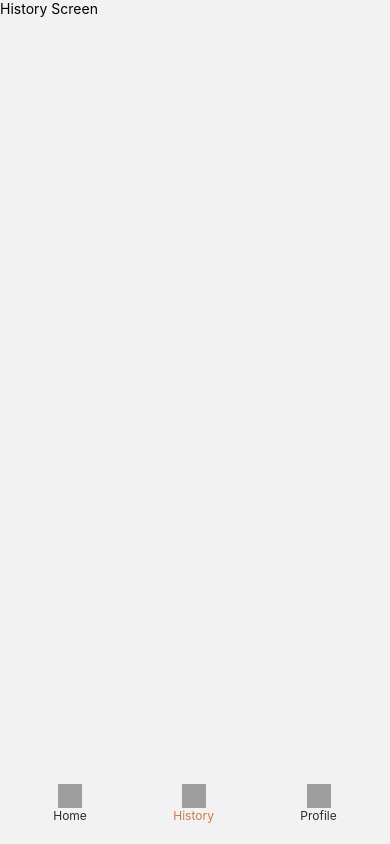
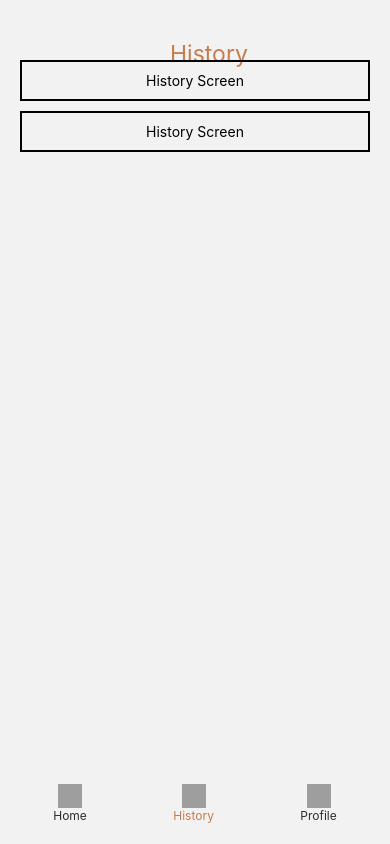
Before and after one commit to hngx-org/self-help-book, a React Native app: screen /Main in a window 390 px wide. Both pictures are taken after a click on the button "History". Built offline with nearby package versions, Linux system fonts and the light colour scheme; grey boxes are pictures that could not be loaded.

Commit message:
completed history screen

```diff
--- a/navigation/StackNavigation.js
+++ b/navigation/StackNavigation.js
@@ -4,6 +4,7 @@ import SignupScreen from '../screens/SignupScreen';
 import HomeScreen from '../screens/HomeScreen';
 import OnboardingScreen from "../screens/OnboardingScreen";
 import { TabNavigation } from "./TabNavigation";
+import SubscriptionScreen from "../screens/SubscriptionScreen";
 
 const Stack = createStackNavigator();
 
@@ -11,6 +12,7 @@ export function StackNavigation() {
   return (
     <Stack.Navigator initialRouteName="Onboarding" screenOptions={{ headerShown: false}}>
       <Stack.Screen name="Onboarding" component={OnboardingScreen} />
+      <Stack.Screen name="Subscription" component={SubscriptionScreen} />
       <Stack.Screen name="Main" component={TabNavigation}/>
       <Stack.Screen name="Home" component={HomeScreen} />
       <Stack.Screen name="Login" component={LoginScreen} />
--- a/screens/HistoryScreen.js
+++ b/screens/HistoryScreen.js
@@ -1,12 +1,27 @@
-import React from "react";
-import { View } from "react-native";
+import React, { useState } from "react";
+import { FlatList, SafeAreaView, View } from "react-native";
 import { Text } from "react-native";
 
 const HistoryScreen = () =>{
+
+    const [data, setData] = useState(['My name', 'Tunde'])
     return(
-        <View>
-            <Text>History Screen</Text>
-        </View>
+        <SafeAreaView style={{flex: 1}}>
+            <View style={{position:'absolute', padding: 20,left: 150}}>
+                <Text style={{ fontSize: 23, marginTop: 20, color:'#C67C4E'}}>History</Text>
+            </View>
+            <View style={{marginTop: 50, flex: 1}}>
+            <FlatList
+            style={{paddingHorizontal: 20, flex: 1}}
+                    data={data}
+                    renderItem={({ item }) => (
+            <Text style={{borderWidth: 2, borderColor:'black', textAlign:'center', padding: 10, marginTop: 10}}>History Screen</Text>
+                      )}
+                    keyExtractor={(item, index) => index.toString()} // Use index as key
+      // Other props like numColumns, horizontal, etc. can be added here
+                    />
+            </View>
+        </SafeAreaView>
     )
 }
 
--- a/screens/SignupScreen.js
+++ b/screens/SignupScreen.js
@@ -5,7 +5,7 @@ export default function SignupScreen({navigation}) {
 
   const handleSignUp = () => {
     //signup functions
-    navigation.navigate('Main')
+    navigation.navigate('Subscription')
   }
 
   return (
--- /dev/null
+++ b/screens/SubscriptionScreen.js
@@ -0,0 +1,18 @@
+import React from "react";
+import { View, SafeAreaView, Text } from "react-native";
+
+const SubscriptionScreen = () =>{
+    return(
+        <SafeAreaView style={{flex: 1}}>
+            <View style={{}}>
+                <Text style={{ fontSize: 23, marginTop: 20, color:'#C67C4E', textAlign:'center'}}>Subscription</Text>
+            </View>
+            <View style={{padding: 10, flex: 1}}>
+                <Text style={{marginTop: 20, fontSize: 23}}>Choose Plan</Text>
+
+            </View>
+        </SafeAreaView>
+    )
+}
+
+export default SubscriptionScreen
```
